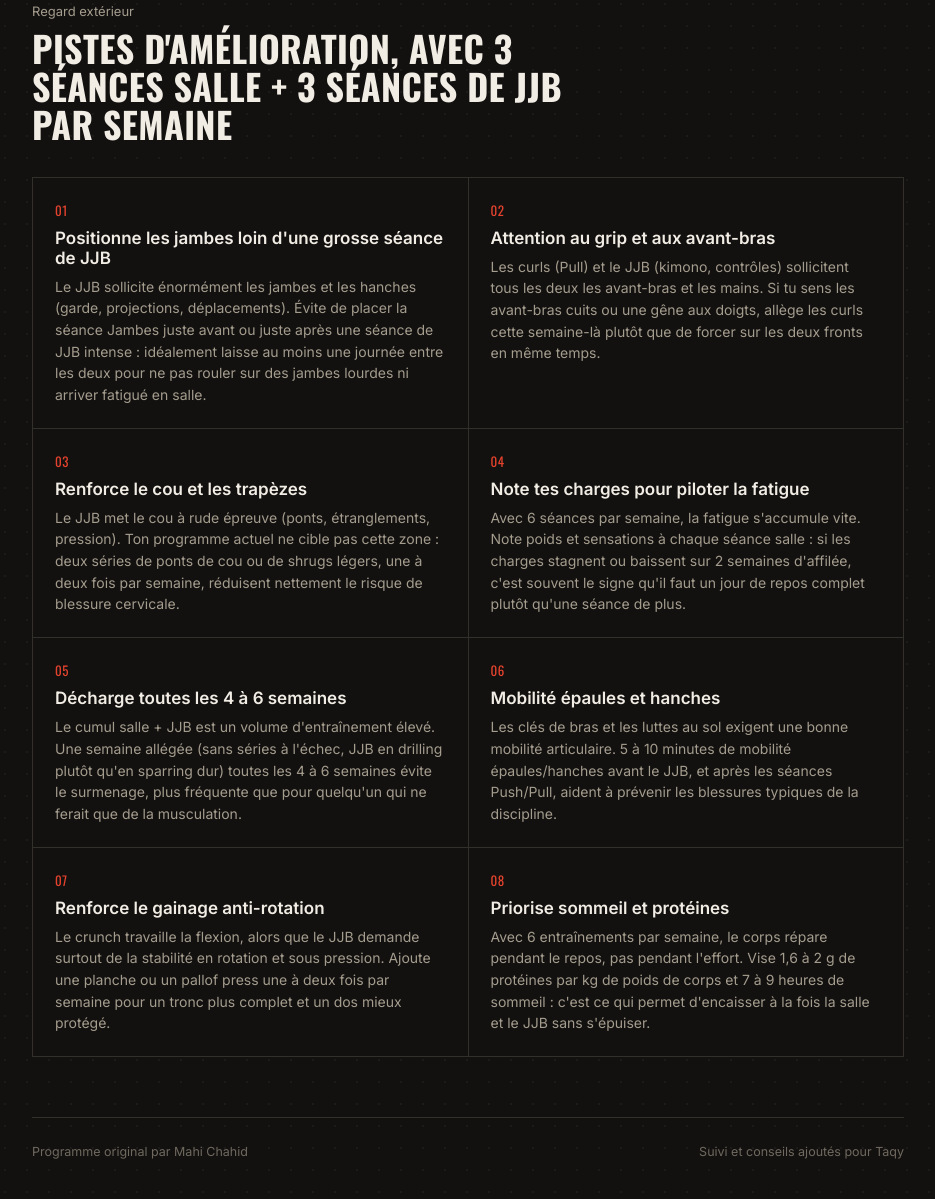
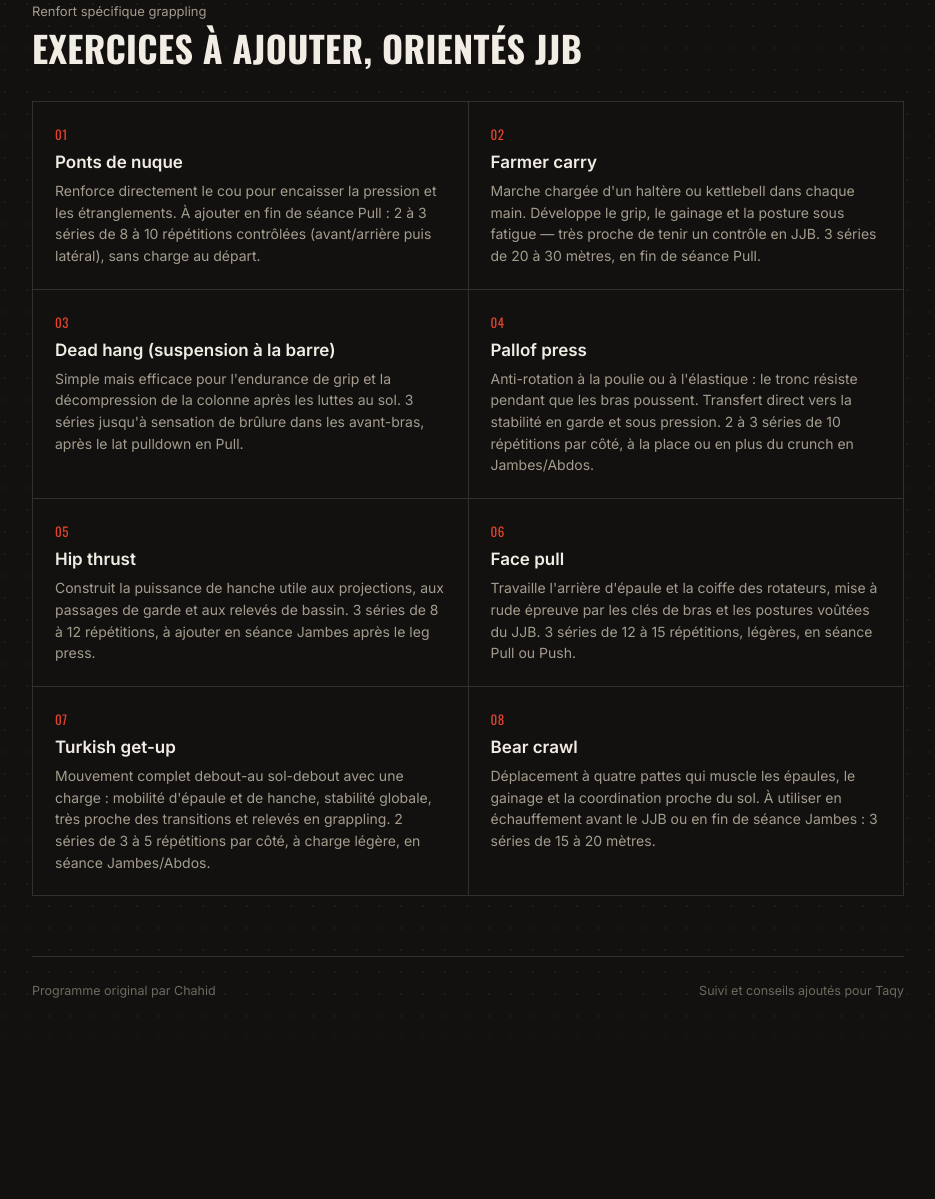
Before and after one commit to xhd-su/Taqylazone, a plain HTML site: page index.html in a window 1280 px wide. Shown: the part 1251-2450 px from the top of the page, without its empty margins (172-1107 px from the left). After the commit the page ends 2289 px from the top, so only its background shows below. Drawn offline with nearby package versions, Linux system fonts and the light colour scheme.

Commit message:
Update index.html

```diff
--- a/index.html
+++ b/index.html
@@ -371,7 +371,7 @@
   <div class="hero">
     <div class="hero-top">
       <div>
-        <div class="kicker">Par Mahi Chahid</div>
+        <div class="kicker">Par Chahid</div>
         <h1><span>Programme</span><span>d'entraînement</span></h1>
       </div>
       <div class="athlete-badge">
@@ -520,54 +520,54 @@
   </div>
 
   <div class="conseils">
-    <div class="kicker">Regard extérieur</div>
-    <h2 class="title">Pistes d'amélioration, avec 3 séances salle + 3 séances de JJB par semaine</h2>
+    <div class="kicker">Renfort spécifique grappling</div>
+    <h2 class="title">Exercices à ajouter, orientés JJB</h2>
     <div class="cgrid">
       <div class="cnote">
         <span class="num">01</span>
-        <h3>Positionne les jambes loin d'une grosse séance de JJB</h3>
-        <p>Le JJB sollicite énormément les jambes et les hanches (garde, projections, déplacements). Évite de placer la séance Jambes juste avant ou juste après une séance de JJB intense : idéalement laisse au moins une journée entre les deux pour ne pas rouler sur des jambes lourdes ni arriver fatigué en salle.</p>
+        <h3>Ponts de nuque</h3>
+        <p>Renforce directement le cou pour encaisser la pression et les étranglements. À ajouter en fin de séance Pull : 2 à 3 séries de 8 à 10 répétitions contrôlées (avant/arrière puis latéral), sans charge au départ.</p>
       </div>
       <div class="cnote">
         <span class="num">02</span>
-        <h3>Attention au grip et aux avant-bras</h3>
-        <p>Les curls (Pull) et le JJB (kimono, contrôles) sollicitent tous les deux les avant-bras et les mains. Si tu sens les avant-bras cuits ou une gêne aux doigts, allège les curls cette semaine-là plutôt que de forcer sur les deux fronts en même temps.</p>
+        <h3>Farmer carry</h3>
+        <p>Marche chargée d'un haltère ou kettlebell dans chaque main. Développe le grip, le gainage et la posture sous fatigue — très proche de tenir un contrôle en JJB. 3 séries de 20 à 30 mètres, en fin de séance Pull.</p>
       </div>
       <div class="cnote">
         <span class="num">03</span>
-        <h3>Renforce le cou et les trapèzes</h3>
-        <p>Le JJB met le cou à rude épreuve (ponts, étranglements, pression). Ton programme actuel ne cible pas cette zone : deux séries de ponts de cou ou de shrugs légers, une à deux fois par semaine, réduisent nettement le risque de blessure cervicale.</p>
+        <h3>Dead hang (suspension à la barre)</h3>
+        <p>Simple mais efficace pour l'endurance de grip et la décompression de la colonne après les luttes au sol. 3 séries jusqu'à sensation de brûlure dans les avant-bras, après le lat pulldown en Pull.</p>
       </div>
       <div class="cnote">
         <span class="num">04</span>
-        <h3>Note tes charges pour piloter la fatigue</h3>
-        <p>Avec 6 séances par semaine, la fatigue s'accumule vite. Note poids et sensations à chaque séance salle : si les charges stagnent ou baissent sur 2 semaines d'affilée, c'est souvent le signe qu'il faut un jour de repos complet plutôt qu'une séance de plus.</p>
+        <h3>Pallof press</h3>
+        <p>Anti-rotation à la poulie ou à l'élastique : le tronc résiste pendant que les bras poussent. Transfert direct vers la stabilité en garde et sous pression. 2 à 3 séries de 10 répétitions par côté, à la place ou en plus du crunch en Jambes/Abdos.</p>
       </div>
       <div class="cnote">
         <span class="num">05</span>
-        <h3>Décharge toutes les 4 à 6 semaines</h3>
-        <p>Le cumul salle + JJB est un volume d'entraînement élevé. Une semaine allégée (sans séries à l'échec, JJB en drilling plutôt qu'en sparring dur) toutes les 4 à 6 semaines évite le surmenage, plus fréquente que pour quelqu'un qui ne ferait que de la musculation.</p>
+        <h3>Hip thrust</h3>
+        <p>Construit la puissance de hanche utile aux projections, aux passages de garde et aux relevés de bassin. 3 séries de 8 à 12 répétitions, à ajouter en séance Jambes après le leg press.</p>
       </div>
       <div class="cnote">
         <span class="num">06</span>
-        <h3>Mobilité épaules et hanches</h3>
-        <p>Les clés de bras et les luttes au sol exigent une bonne mobilité articulaire. 5 à 10 minutes de mobilité épaules/hanches avant le JJB, et après les séances Push/Pull, aident à prévenir les blessures typiques de la discipline.</p>
+        <h3>Face pull</h3>
+        <p>Travaille l'arrière d'épaule et la coiffe des rotateurs, mise à rude épreuve par les clés de bras et les postures voûtées du JJB. 3 séries de 12 à 15 répétitions, légères, en séance Pull ou Push.</p>
       </div>
       <div class="cnote">
         <span class="num">07</span>
-        <h3>Renforce le gainage anti-rotation</h3>
-        <p>Le crunch travaille la flexion, alors que le JJB demande surtout de la stabilité en rotation et sous pression. Ajoute une planche ou un pallof press une à deux fois par semaine pour un tronc plus complet et un dos mieux protégé.</p>
+        <h3>Turkish get-up</h3>
+        <p>Mouvement complet debout-au sol-debout avec une charge : mobilité d'épaule et de hanche, stabilité globale, très proche des transitions et relevés en grappling. 2 séries de 3 à 5 répétitions par côté, à charge légère, en séance Jambes/Abdos.</p>
       </div>
       <div class="cnote">
         <span class="num">08</span>
-        <h3>Priorise sommeil et protéines</h3>
-        <p>Avec 6 entraînements par semaine, le corps répare pendant le repos, pas pendant l'effort. Vise 1,6 à 2 g de protéines par kg de poids de corps et 7 à 9 heures de sommeil : c'est ce qui permet d'encaisser à la fois la salle et le JJB sans s'épuiser.</p>
+        <h3>Bear crawl</h3>
+        <p>Déplacement à quatre pattes qui muscle les épaules, le gainage et la coordination proche du sol. À utiliser en échauffement avant le JJB ou en fin de séance Jambes : 3 séries de 15 à 20 mètres.</p>
       </div>
     </div>
   </div>
 
   <footer>
-    <span>Programme original par Mahi Chahid</span>
+    <span>Programme original par Chahid</span>
     <span>Suivi et conseils ajoutés pour Taqy</span>
   </footer>
 
```
